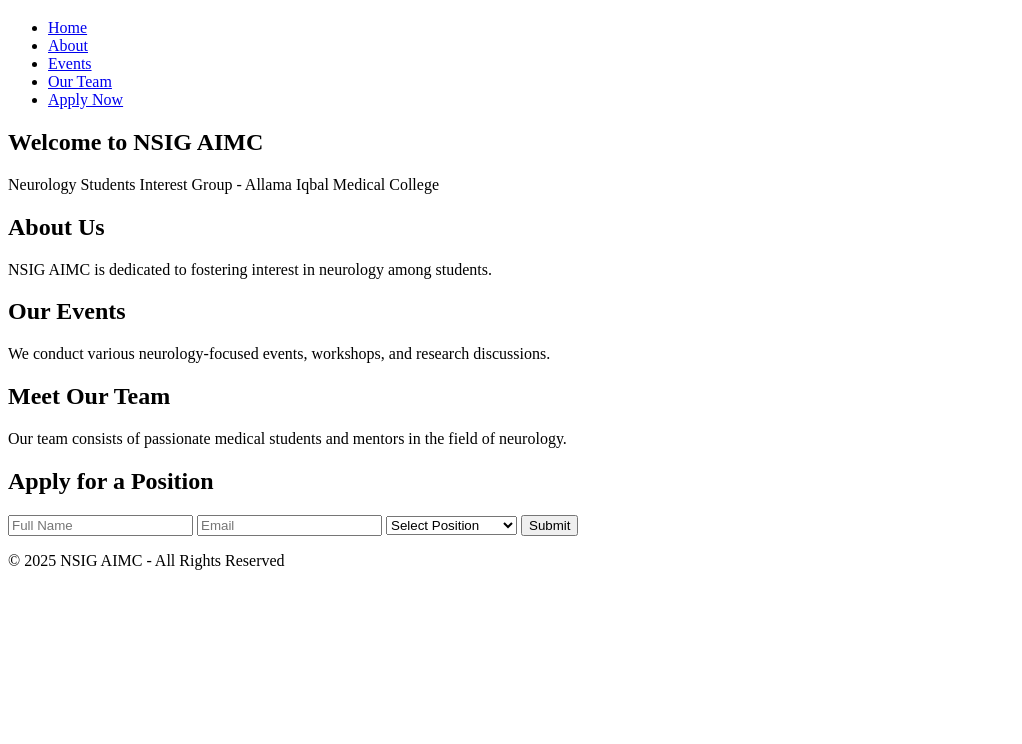
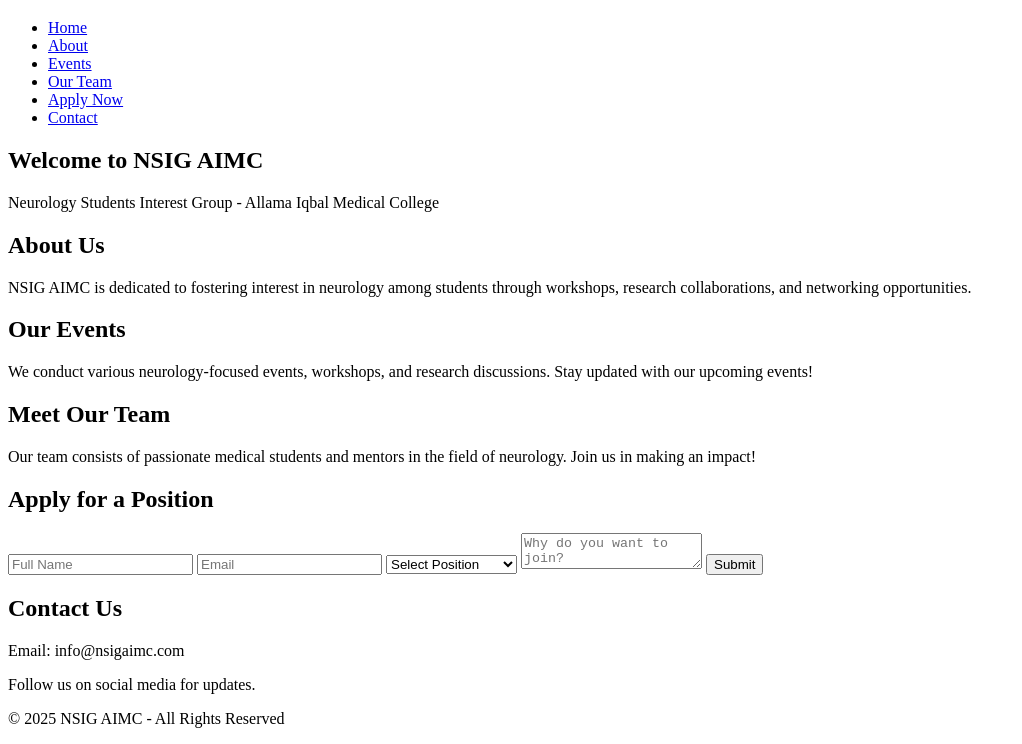
Before and after one commit to Monny-devs/nsig-aimc-site, a plain HTML site: page index.html in a window 1280 px wide. Shown: the part 61-805 px from the top of the page, without its empty margins (0-1022 px from the left). Drawn offline with Linux system fonts and the light colour scheme.

Commit message:
Update index.html

```diff
--- a/index.html
+++ b/index.html
@@ -1,4 +1,5 @@
-<!DOCTYPE html><html lang="en">
+<!DOCTYPE html>
+<html lang="en">
 <head>
     <meta charset="UTF-8">
     <meta name="viewport" content="width=device-width, initial-scale=1.0">
@@ -15,26 +16,29 @@
                 <li><a href="#events">Events</a></li>
                 <li><a href="#team">Our Team</a></li>
                 <li><a href="#apply">Apply Now</a></li>
+                <li><a href="#contact">Contact</a></li>
             </ul>
         </nav>
-    </header><section id="home" class="fullscreen">
+    </header>
+
+    <section id="home" class="fullscreen">
         <h2>Welcome to NSIG AIMC</h2>
         <p>Neurology Students Interest Group - Allama Iqbal Medical College</p>
     </section>
 
     <section id="about" class="content-section">
         <h2>About Us</h2>
-    <p>NSIG AIMC is dedicated to fostering interest in neurology among students.</p>
+        <p>NSIG AIMC is dedicated to fostering interest in neurology among students through workshops, research collaborations, and networking opportunities.</p>
     </section>
 
     <section id="events" class="content-section">
         <h2>Our Events</h2>
-    <p>We conduct various neurology-focused events, workshops, and research discussions.</p>
+        <p>We conduct various neurology-focused events, workshops, and research discussions. Stay updated with our upcoming events!</p>
     </section>
 
     <section id="team" class="content-section">
         <h2>Meet Our Team</h2>
-    <p>Our team consists of passionate medical students and mentors in the field of neurology.</p>
+        <p>Our team consists of passionate medical students and mentors in the field of neurology. Join us in making an impact!</p>
     </section>
 
     <section id="apply" class="content-section">
@@ -48,8 +52,15 @@
                 <option value="General Secretary">General Secretary</option>
                 <option value="Event Coordinator">Event Coordinator</option>
             </select>
+            <textarea placeholder="Why do you want to join?" required></textarea>
             <button type="submit">Submit</button>
         </form>
+    </section>
+
+    <section id="contact" class="content-section">
+        <h2>Contact Us</h2>
+        <p>Email: info@nsigaimc.com</p>
+        <p>Follow us on social media for updates.</p>
     </section>
 
     <footer>
@@ -57,6 +68,5 @@
     </footer>
 
     <script src="script.js"></script>
-
 </body>
 </html>
```
Lines whose indentation alone changed are shown as unchanged.
